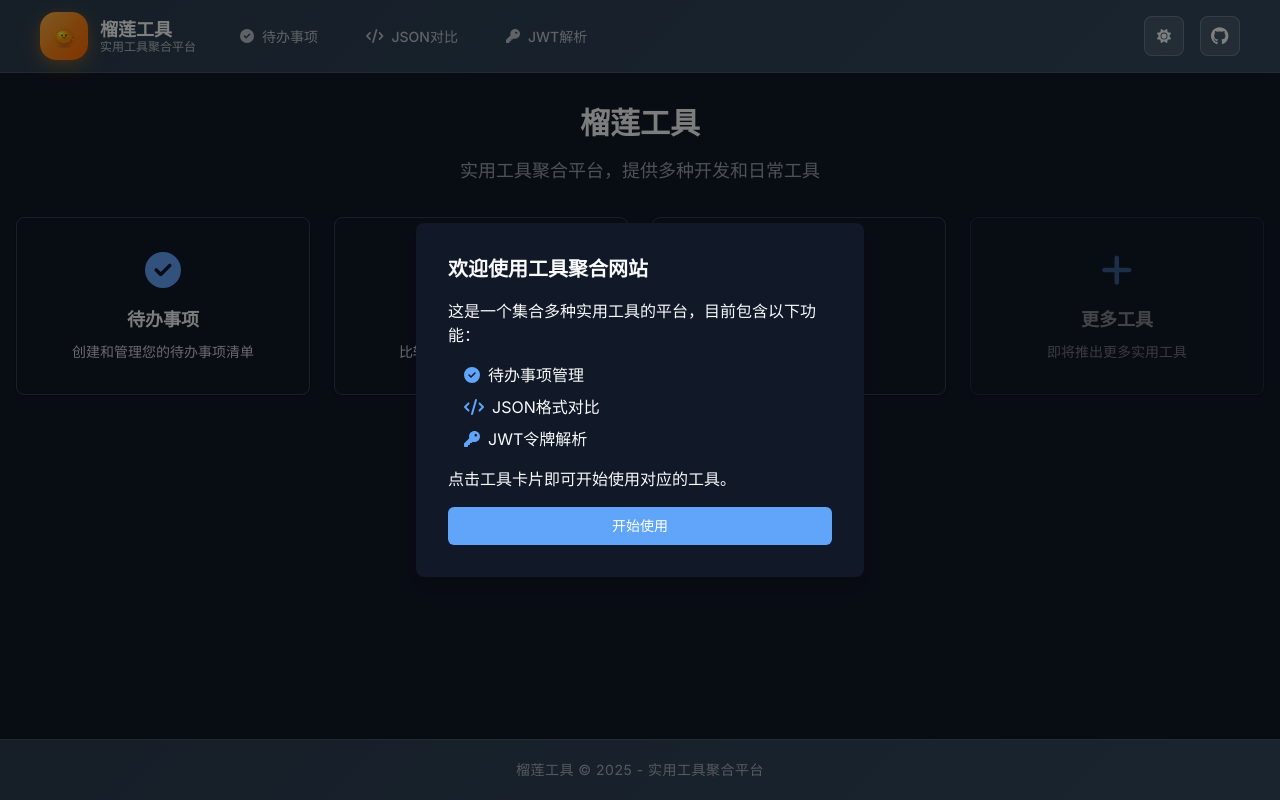
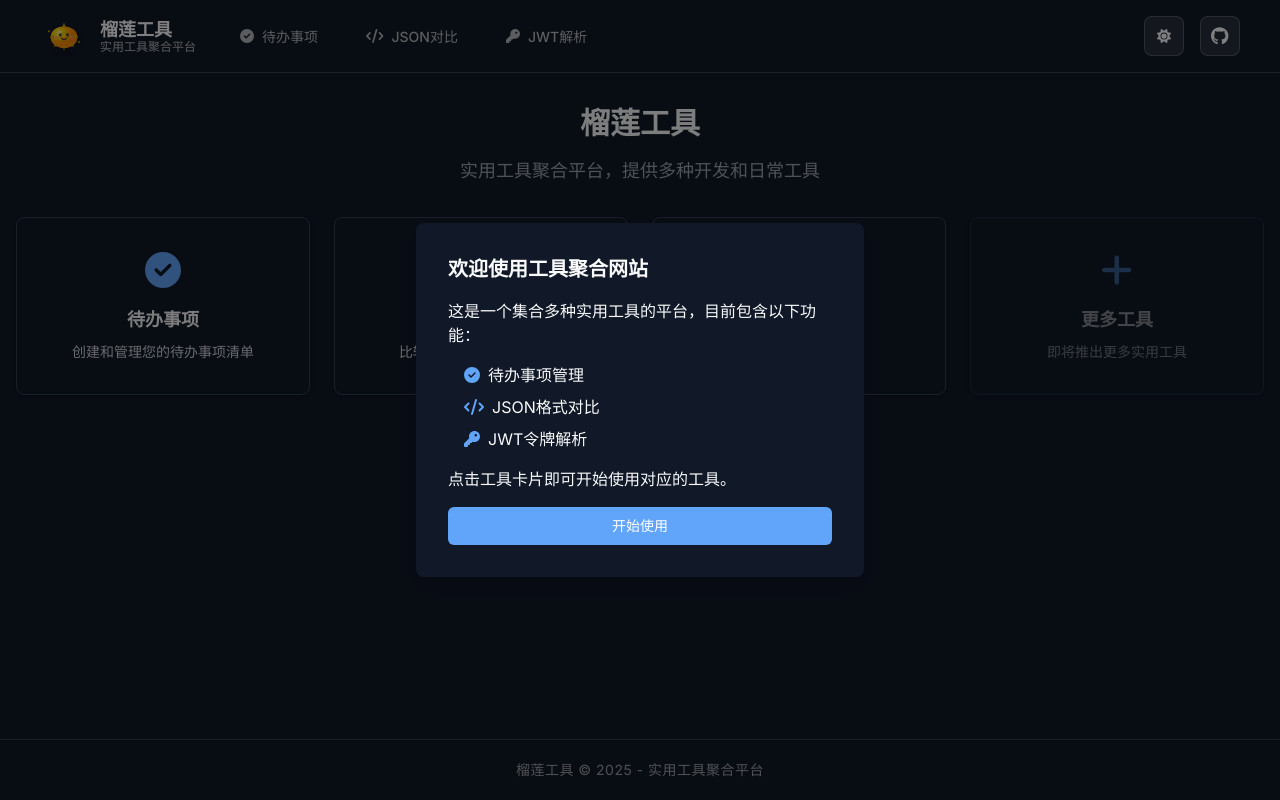
Before and after one commit to wupinshuo/durian-tools, a Next.js app: page / in a window 1280 px wide. Built offline with nearby package versions, Linux system fonts and the light colour scheme.

Commit message:
refactor(布局): 简化导航栏样式并移除冗余代码
移除导航栏中多余的logo容器div，直接使用Image组件
使用CSS变量替代硬编码的颜色值，提高主题一致性
清理不再使用的样式规则，简化hover动画效果

```diff
--- a/src/app/globals.css
+++ b/src/app/globals.css
@@ -52,9 +52,10 @@
   /* 导航栏样式 - 亮色主题 */
   .durian-navbar {
     @apply flex items-center justify-between px-6 py-3 transition-all duration-300;
-    background: linear-gradient(135deg, #ffffff 0%, #f8f9fa 100%);
-    border-bottom: 1px solid rgba(0, 0, 0, 0.1);
+    background: var(--background);
+    border-bottom: 1px solid var(--border);
     backdrop-filter: blur(10px);
+    -webkit-backdrop-filter: blur(10px);
     position: sticky;
     top: 0;
     z-index: 50;
@@ -69,45 +70,20 @@
     transform: translateY(-2px);
   }
 
-  .durian-brand:hover .durian-logo {
-    transform: scale(1.05);
-    box-shadow: 0 8px 25px rgba(255, 149, 0, 0.5),
-      0 4px 12px rgba(255, 149, 0, 0.3);
+  .durian-brand:hover .durian-icon {
+    transform: scale(1.1);
   }
 
   .durian-logo {
     @apply flex items-center justify-center transition-all duration-200;
     width: 48px;
     height: 48px;
-    background: linear-gradient(135deg, #ff9500 0%, #ff7b00 50%, #ff6600 100%);
-    border-radius: 16px;
-    box-shadow: 0 6px 20px rgba(255, 149, 0, 0.4),
-      0 2px 8px rgba(255, 149, 0, 0.2);
-    position: relative;
-    overflow: hidden;
-  }
-
-  .durian-logo::before {
-    content: "";
-    position: absolute;
-    top: 0;
-    left: 0;
-    right: 0;
-    bottom: 0;
-    background: linear-gradient(
-      135deg,
-      rgba(255, 255, 255, 0.3) 0%,
-      rgba(255, 255, 255, 0.1) 50%,
-      transparent 100%
-    );
-    border-radius: 16px;
-    pointer-events: none;
   }
 
   .durian-icon {
-    width: 28px !important;
-    height: 28px !important;
-    filter: drop-shadow(0 1px 2px rgba(0, 0, 0, 0.1));
+    width: 48px !important;
+    height: 48px !important;
+    transition: transform 0.2s ease;
   }
 
   .durian-brand-text {
@@ -213,8 +189,8 @@
 
   /* 导航栏样式 - 暗色主题 */
   .dark .durian-navbar {
-    background: linear-gradient(135deg, #2c3e50 0%, #34495e 100%);
-    border-bottom: 1px solid rgba(255, 255, 255, 0.1);
+    background: var(--background);
+    border-bottom: 1px solid var(--border);
   }
 
   .dark .durian-brand {
@@ -269,16 +245,7 @@
     background: rgba(96, 165, 250, 0.1);
   }
 
-  .dark .durian-logo {
-    background: linear-gradient(135deg, #ff9500 0%, #ff7b00 50%, #ff6600 100%);
-    box-shadow: 0 6px 20px rgba(255, 149, 0, 0.3),
-      0 2px 8px rgba(255, 149, 0, 0.15);
-  }
 
-  .dark .durian-brand:hover .durian-logo {
-    box-shadow: 0 8px 25px rgba(255, 149, 0, 0.4),
-      0 4px 12px rgba(255, 149, 0, 0.25);
-  }
 
   /* 移除了 durian-hero 相关样式，因为不再需要 */
 
@@ -396,8 +363,8 @@
 
   /* 页脚样式 - 暗色主题 */
   .dark .durian-footer {
-    background: linear-gradient(135deg, #2c3e50 0%, #34495e 100%);
-    border-top: 1px solid rgba(255, 255, 255, 0.1);
+    background: var(--background);
+    border-top: 1px solid var(--border);
   }
 
   .dark .durian-footer-text {
--- a/src/components/layout/Navbar.tsx
+++ b/src/components/layout/Navbar.tsx
@@ -42,15 +42,13 @@ export default function Navbar() {
         <div className="navbar-left flex items-center gap-8">
           {showLogo && (
             <Link href="/" className="durian-brand">
-              <div className="durian-logo">
-                <Image
-                  src="/durian_logo.svg"
-                  alt="榴莲工具"
-                  width={28}
-                  height={28}
-                  className="durian-icon"
-                />
-              </div>
+              <Image
+                src="/durian_logo.svg"
+                alt="榴莲工具"
+                width={48}
+                height={48}
+                className="durian-icon"
+              />
               <div className="durian-brand-text">
                 <span className="durian-title">榴莲工具</span>
                 <span className="durian-subtitle">实用工具聚合平台</span>
```
